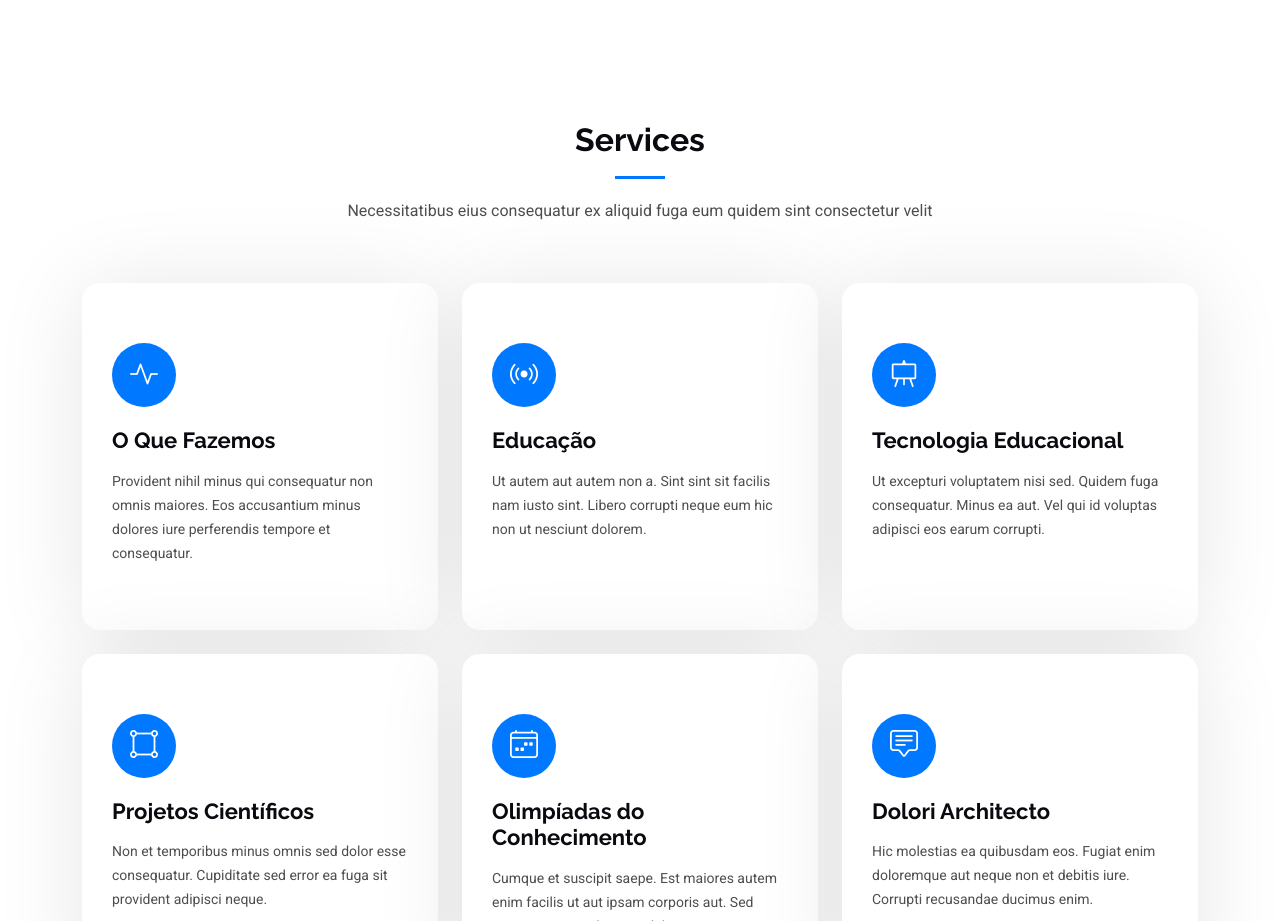
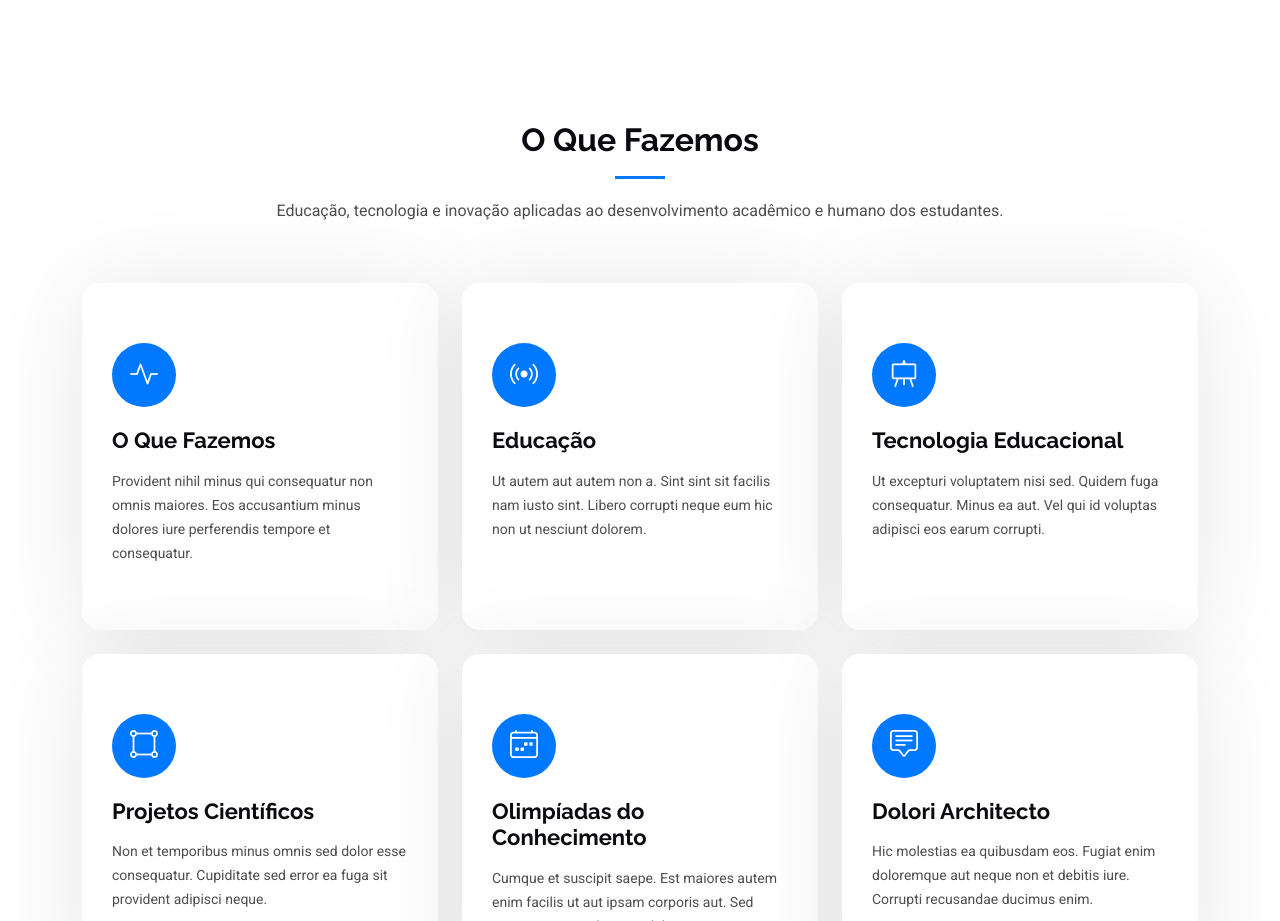
Before and after one commit to Edmateca/edmateca, a plain HTML site: page index.html in a window 1280 px wide. Shown: the part 2540-3461 px from the top of the page. Drawn offline with Linux system fonts and the light colour scheme.

Commit message:
Update index.html

```diff
--- a/index.html
+++ b/index.html
@@ -254,8 +254,9 @@ Ao longo da minha trajetória, participei e desenvolvi projetos relacionados aos
 
       <!-- Section Title -->
       <div class="container section-title" data-aos="fade-up">
-        <h2>Services</h2>
-        <p>Necessitatibus eius consequatur ex aliquid fuga eum quidem sint consectetur velit</p>
+        <h2>O Que Fazemos</h2>
+        <p> Educação, tecnologia e inovação aplicadas ao desenvolvimento acadêmico e humano dos estudantes.
+        </p>
       </div><!-- End Section Title -->
 
       <div class="container">
```
